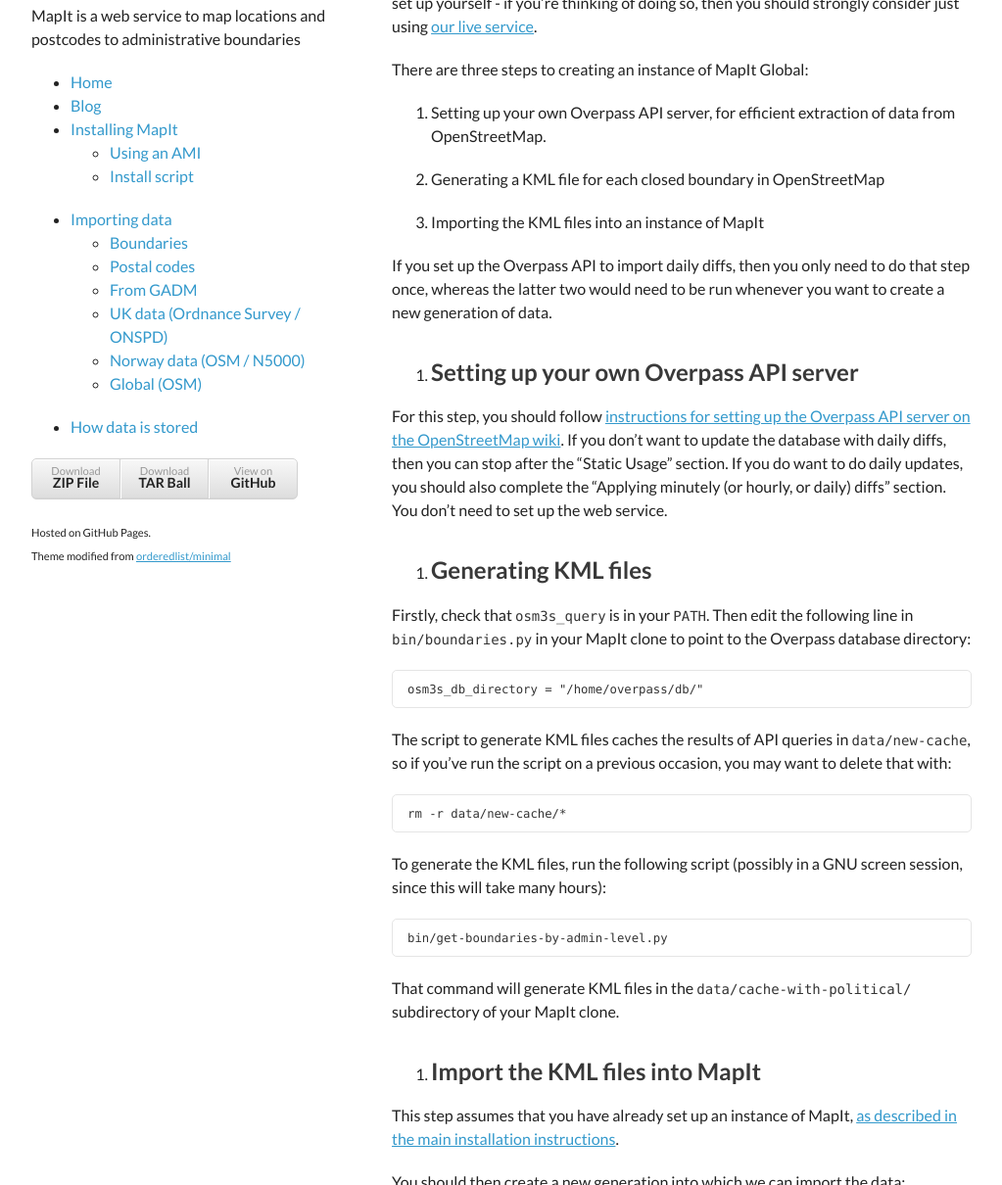
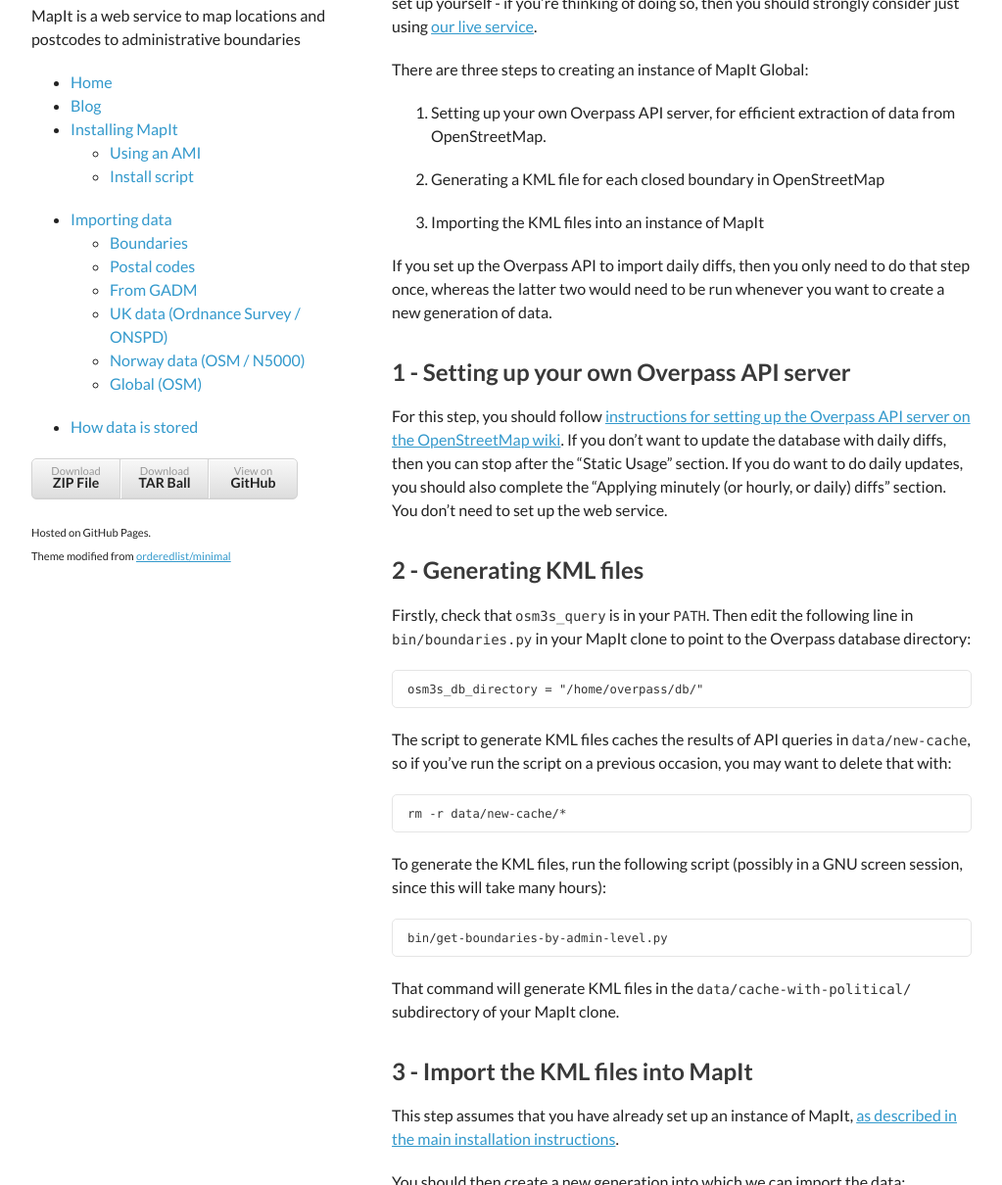
Before and after one commit to mysociety/mapit, a Jekyll site: the page built from import/global.md, in a window 1280 px wide and 1400 px high, cut to the strip 190-1400 px from the top of the window. Shown: the whole strip at 98% size, without its empty margins (128-1151 px from the left). Built offline with Jekyll 4.4.1, drawn with Linux system fonts in a browser that asks for light colours.

Commit message:
Try to persuade markdown that these are headings, not list items

```diff
--- a/import/global.md
+++ b/import/global.md
@@ -26,8 +26,8 @@
 need to do that step once, whereas the latter two would need to be run
 whenever you want to create a new generation of data.
 
-1. Setting up your own Overpass API server
-------------------------------------------
+1 - Setting up your own Overpass API server
+-------------------------------------------
 
 For this step, you should follow [instructions for setting up the
 Overpass API server on the OpenStreetMap
@@ -37,8 +37,8 @@
 should also complete the "Applying minutely (or hourly, or daily)
 diffs" section.  You don't need to set up the web service.
 
-2. Generating KML files
------------------------
+2 - Generating KML files
+------------------------
 
 Firstly, check that `osm3s_query` is in your `PATH`.  Then edit the
 following line in `bin/boundaries.py` in your MapIt clone to point to
@@ -60,7 +60,7 @@
 That command will generate KML files in the
 `data/cache-with-political/` subdirectory of your MapIt clone.
 
-3. Import the KML files into MapIt
+3 - Import the KML files into MapIt
 ----------------------------------
 
 This step assumes that you have already set up an instance of MapIt,
```
